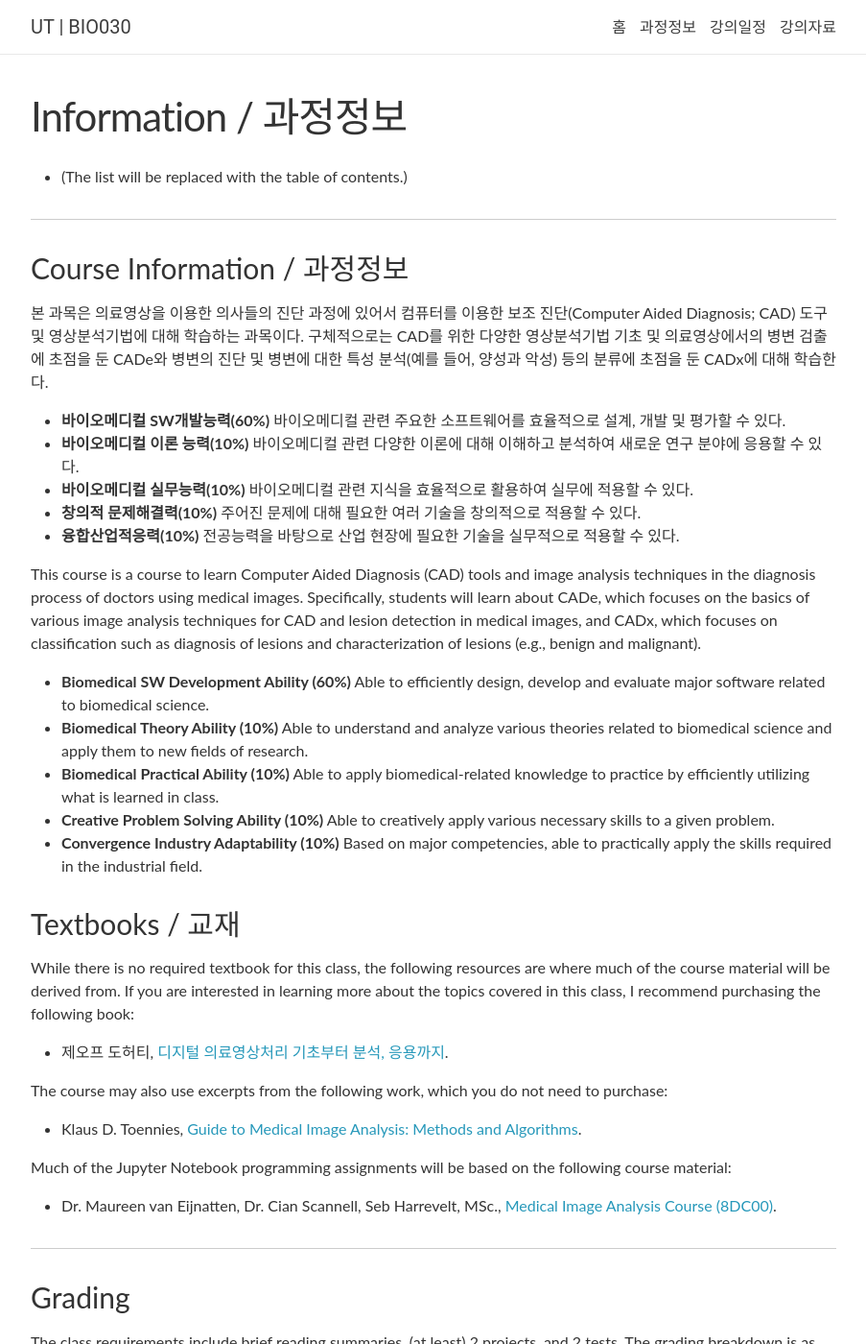
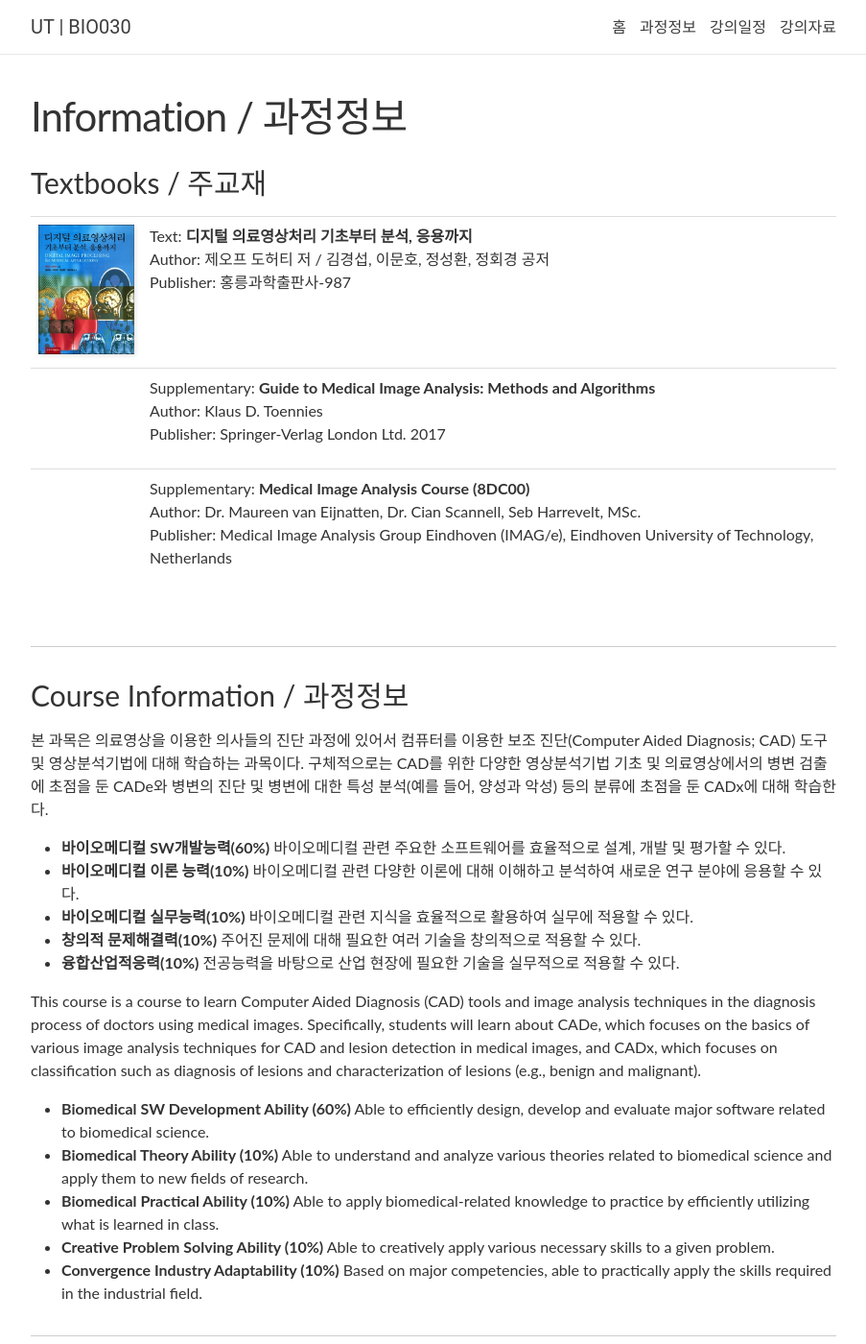
Before and after one commit to 2023-aaronkr/ut-cad, a Jekyll site: the page built from _pages/logistics.md, in a window 1280 px wide and 1400 px high. Shown: the whole window at 96% size, without its empty margins (188-1091 px from the left). Built offline with Jekyll 4.4.1, drawn with Linux system fonts in a browser that asks for light colours; nearby versions of some CDN libraries; comment, search, counter and statistics services are not loaded.

Commit message:
Update logistics

```diff
--- a/_pages/logistics.md
+++ b/_pages/logistics.md
@@ -1,11 +1,10 @@
 ---
-layout: page
+layout: logistics
 permalink: /logistics/
 title: Information / 과정정보
 ---
 
-- (The list will be replaced with the table of contents.)
-  {:toc}
+{:toc}
 
 ---
 
@@ -26,20 +25,6 @@
 - **Biomedical Practical Ability (10%)** Able to apply biomedical-related knowledge to practice by efficiently utilizing what is learned in class.
 - **Creative Problem Solving Ability (10%)** Able to creatively apply various necessary skills to a given problem.
 - **Convergence Industry Adaptability (10%)** Based on major competencies, able to practically apply the skills required in the industrial field.
-
-### Textbooks / 교재
-
-While there is no required textbook for this class, the following resources are where much of the course material will be derived from. If you are interested in learning more about the topics covered in this class, I recommend purchasing the following book:
-
-- 제오프 도허티, [디지털 의료영상처리 기초부터 분석, 응용까지](https://www.yes24.com/Product/Goods/95858463){:target="\_blank"}.
-
-The course may also use excerpts from the following work, which you do not need to purchase:
-
-- Klaus D. Toennies, [Guide to Medical Image Analysis: Methods and Algorithms](https://link.springer.com/book/10.1007/978-1-4471-7320-5){:target="\_blank"}.
-
-Much of the Jupyter Notebook programming assignments will be based on the following course material:
-
-- Dr. Maureen van Eijnatten, Dr. Cian Scannell, Seb Harrevelt, MSc., [Medical Image Analysis Course (8DC00)](https://8dc00-mia-docs.readthedocs.io/en/latest/index.html){:target="\_blank"}.
 
 ---
 
```
